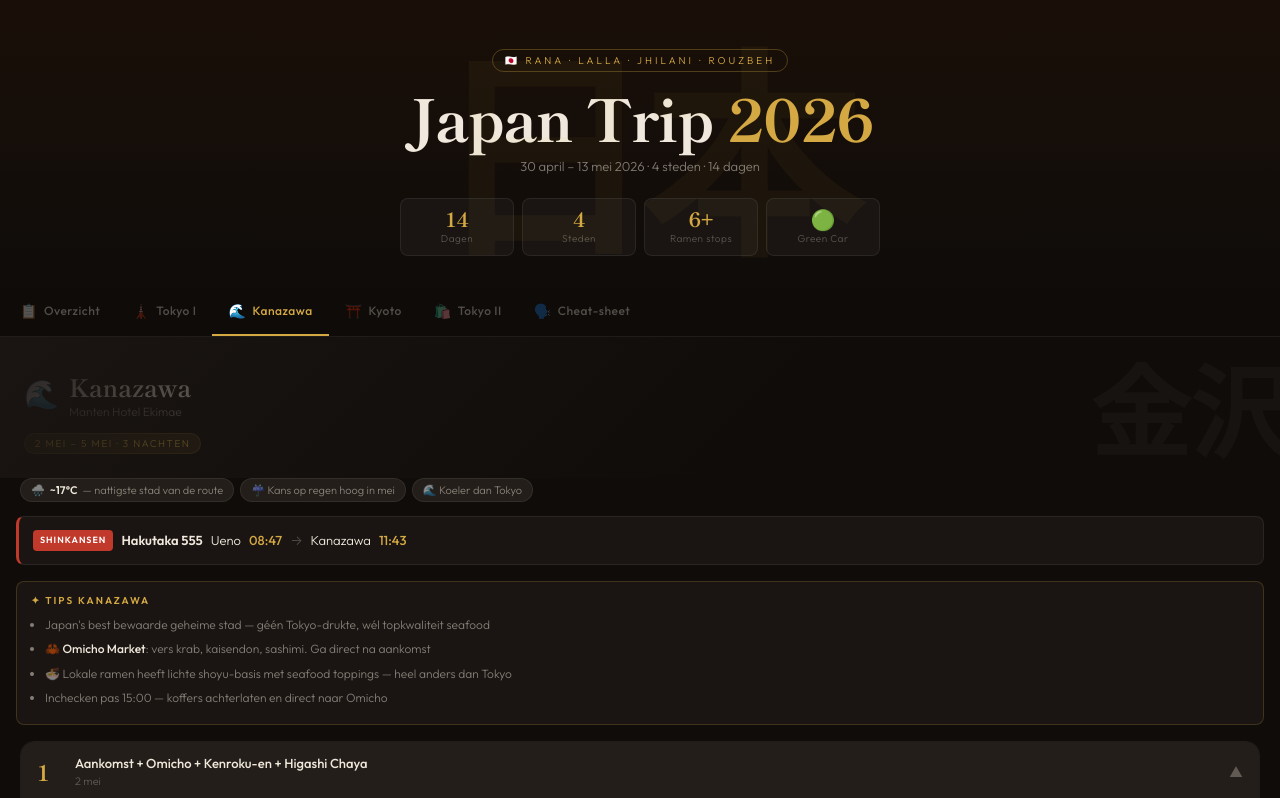
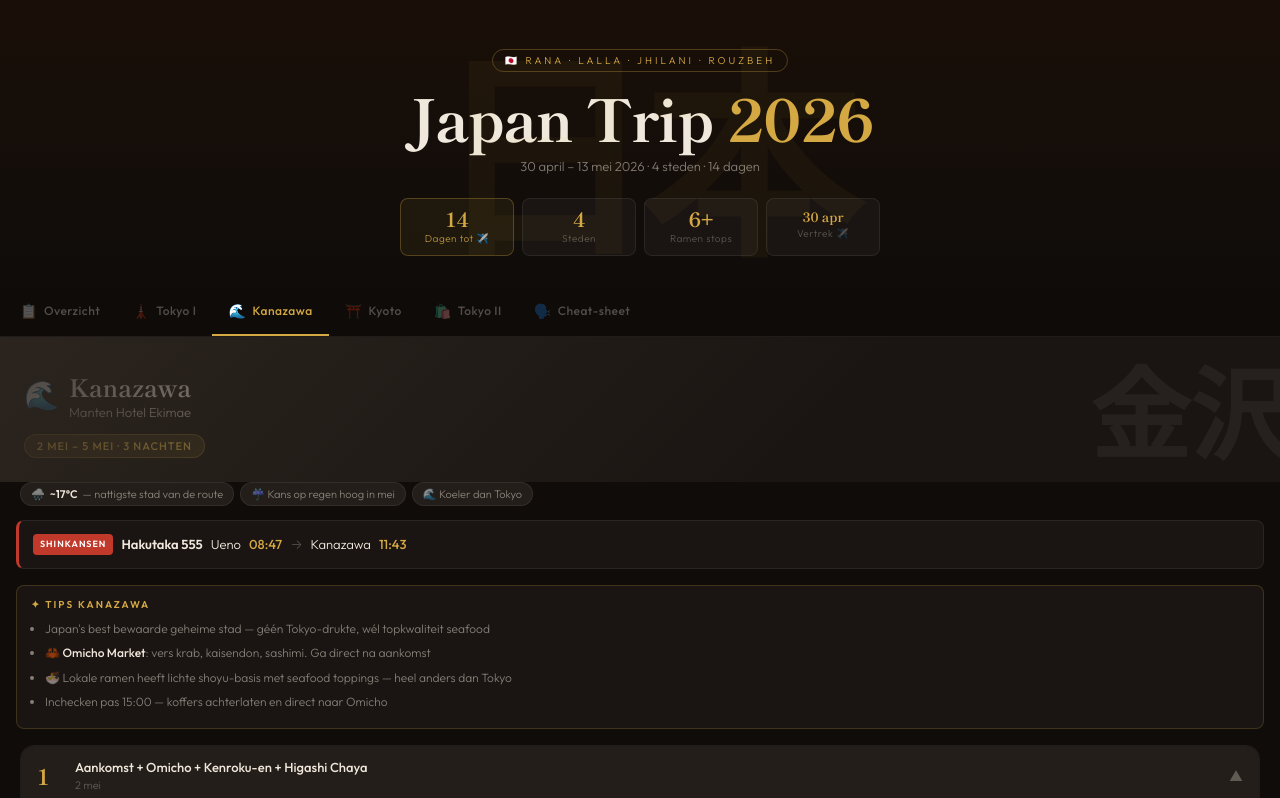
Before and after one commit to Rouzbeh81/japan-trip-2026, a plain HTML site: page index.html in a window 1280 px wide. Both pictures are taken after a click on the button "🌊 Kanazawa". Shown: the top 798 px of the page. Drawn offline with Linux system fonts and the light colour scheme.

Commit message:
Add files via upload

```diff
--- a/index.html
+++ b/index.html
@@ -163,19 +163,20 @@ body {
   position: relative;
   padding: 28px 20px 20px;
   overflow: hidden;
+  background: var(--surface);
 }
 .city-banner::before {
   content: '';
   position: absolute;
   inset: 0;
-  background: linear-gradient(135deg, var(--surface) 0%, transparent 60%);
+  background: linear-gradient(135deg, rgba(45,38,32,0.9) 0%, transparent 65%);
   pointer-events: none;
 }
 .city-banner-jp {
-  font-family: 'Shippori Mincho', serif;
+  font-family: 'Shippori Mincho', Georgia, serif;
   font-size: clamp(60px, 22vw, 100px);
   font-weight: 800;
-  color: rgba(255,255,255,0.03);
+  color: rgba(255,255,255,0.055);
   position: absolute;
   right: -10px;
   top: 50%;
@@ -185,19 +186,25 @@ body {
 }
 .city-banner-top { display: flex; align-items: center; gap: 10px; margin-bottom: 6px; }
 .city-banner-icon { font-size: 28px; }
-.city-banner h2 { font-family: 'Shippori Mincho', serif; font-size: 24px; font-weight: 700; }
-.city-banner-meta { font-size: 12px; color: var(--text-dim); }
+.city-banner h2 {
+  font-family: 'Shippori Mincho', Georgia, serif;
+  font-size: 24px;
+  font-weight: 700;
+  color: #f5ede0;
+}
+.city-banner-meta { font-size: 13px; color: rgba(240,232,220,0.82); }
 .city-banner-badge {
   display: inline-block;
-  background: var(--gold-dim);
-  color: var(--gold);
-  font-size: 10px;
-  letter-spacing: 1.5px;
+  background: rgba(212,168,67,0.18);
+  color: #e0b84a;
+  font-size: 11px;
+  letter-spacing: 1px;
   text-transform: uppercase;
-  padding: 3px 10px;
+  padding: 4px 12px;
   border-radius: 20px;
   margin-top: 8px;
-  border: 1px solid rgba(212,168,67,0.2);
+  border: 1px solid rgba(212,168,67,0.35);
+  font-weight: 500;
 }
 
 /* ── TRAIN CARD ── */
@@ -582,6 +589,11 @@ body {
 /* ── COUNTDOWN ── */
 #countdown-val { transition: opacity 0.3s; }
 .countdown-gone { color: var(--sage) !important; }
+.hero-stat--countdown {
+  border-color: rgba(212,168,67,0.3) !important;
+  background: rgba(212,168,67,0.07) !important;
+}
+.hero-stat--countdown .hero-stat-lbl { color: var(--gold) !important; opacity: 0.85; }
 
 /* ── MAP LINKS ── */
 .map-link {
@@ -750,10 +762,10 @@ body {
   <h1>Japan Trip <span>2026</span></h1>
   <div class="hero-sub">30 april – 13 mei 2026 · 4 steden · 14 dagen</div>
   <div class="hero-stats">
-    <div class="hero-stat"><div class="hero-stat-val" id="countdown-val">…</div><div class="hero-stat-lbl" id="countdown-lbl">Laden…</div></div>
+    <div class="hero-stat hero-stat--countdown"><div class="hero-stat-val" id="countdown-val">…</div><div class="hero-stat-lbl" id="countdown-lbl">Tot vertrek</div></div>
     <div class="hero-stat"><div class="hero-stat-val">4</div><div class="hero-stat-lbl">Steden</div></div>
     <div class="hero-stat"><div class="hero-stat-val">6+</div><div class="hero-stat-lbl">Ramen stops</div></div>
-    <div class="hero-stat"><div class="hero-stat-val">🟢</div><div class="hero-stat-lbl">Green Car</div></div>
+    <div class="hero-stat"><div class="hero-stat-val" style="font-size:13px;line-height:1.2">30 apr</div><div class="hero-stat-lbl">Vertrek ✈️</div></div>
   </div>
 </div>
 
@@ -2105,7 +2117,7 @@ function updateCountdown() {
   } else {
     const days = Math.floor(diff / 86400000);
     valEl.textContent = days;
-    lblEl.textContent = days === 1 ? 'Dag!' : 'Dagen';
+    lblEl.textContent = days === 1 ? 'Dag tot ✈️' : 'Dagen tot ✈️';
   }
 }
 updateCountdown();
```
